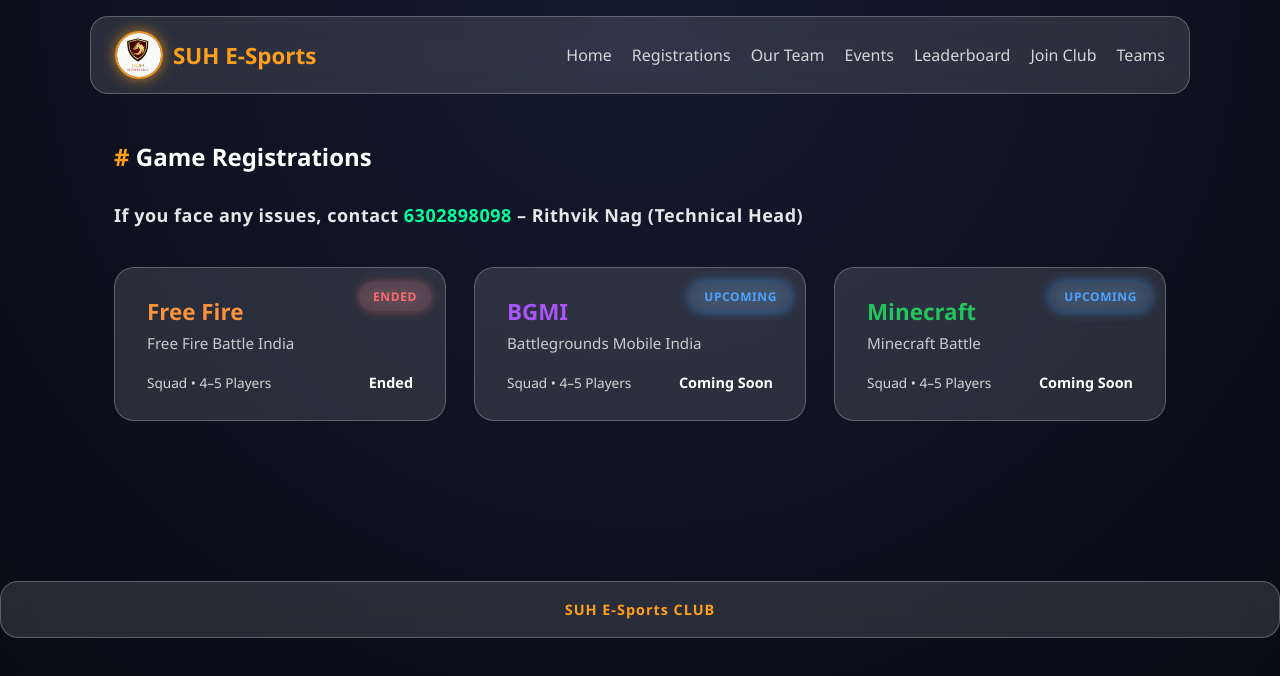
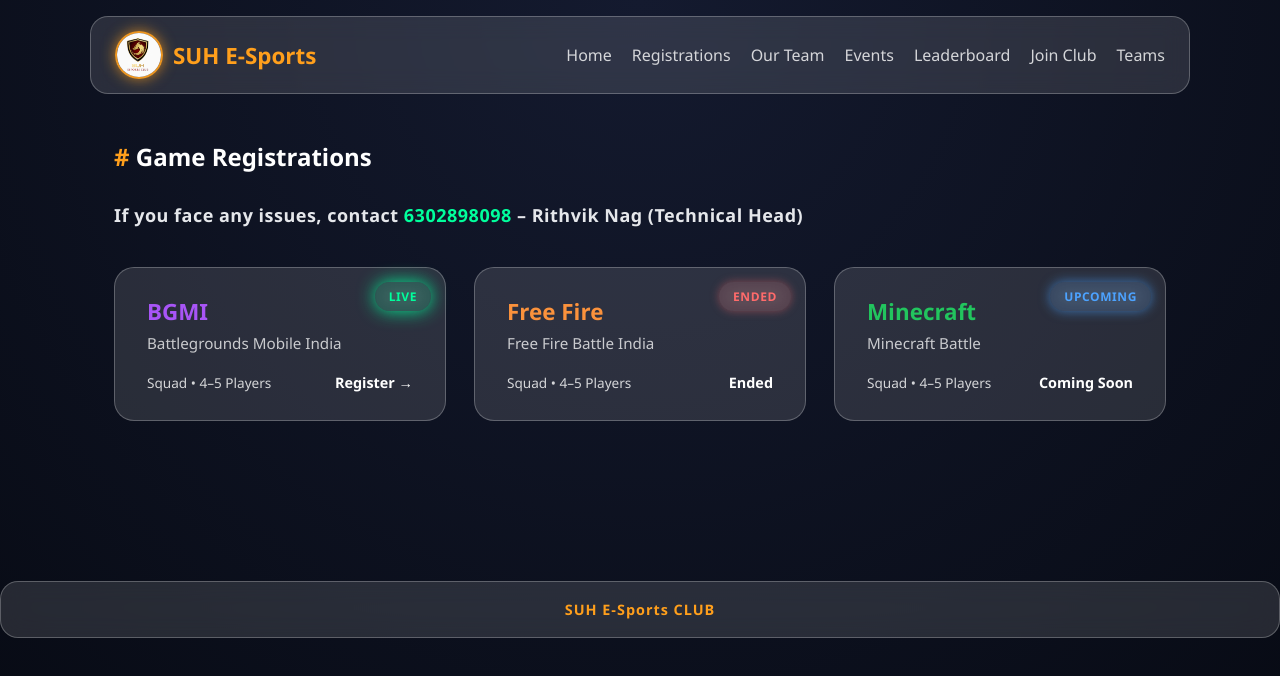
Before and after one commit to suhesports24-tech/suhesportsofficial, a React (Vite) app: page /registrations in a window 1280 px wide. Shown: the top 676 px of the page. Built offline with nearby package versions, Linux system fonts and the light colour scheme.

Commit message:
bgmi registrations live

```diff
--- a/src/pages/Registrations.jsx
+++ b/src/pages/Registrations.jsx
@@ -7,7 +7,7 @@ import "../components/components.css";
 
 /* 🔗 GOOGLE FORM URLS */
 const FORM_URLS = {
-  BGMI: "https://docs.google.com/forms/d/e/1FAIpQLScPoYi1ACNYxZxzqfaipu_-8cwECSRDGZ-kvrbFf1rf8rKcXQ/viewform",
+  BGMI: "https://docs.google.com/forms/d/e/1FAIpQLSfiE_Us8UPOk-fXI8jtEPCmMSm5pj-5lCeHHWnk7yfpsF1j2Q/viewform?usp=dialog",
   "Free Fire":
     "https://docs.google.com/forms/d/e/1FAIpQLSeN7VD2SzpBjHeFBwrY7fE0TLOCK-8tnap3zsEn4hDXJrFV6g/viewform?usp=header",
   Minecraft: "https://docs.google.com/forms/d/e/ZZZZZZZZ/viewform",
@@ -28,6 +28,13 @@ export default function Registrations() {
   });
 
   const games = [
+        {
+      name: "BGMI",
+      sub: "Battlegrounds Mobile India",
+      players: "Squad • 4–5 Players",
+      status: "LIVE",
+      theme: "bgmi",
+    },
     {
       name: "Free Fire",
       sub: "Free Fire Battle India",
@@ -35,13 +42,7 @@ export default function Registrations() {
       status: "ENDED",
       theme: "freefire",
     },
-    {
-      name: "BGMI",
-      sub: "Battlegrounds Mobile India",
-      players: "Squad • 4–5 Players",
-      status: "UPCOMING",
-      theme: "bgmi",
-    },
+
     {
       name: "Minecraft",
       sub: "Minecraft Battle",
```
